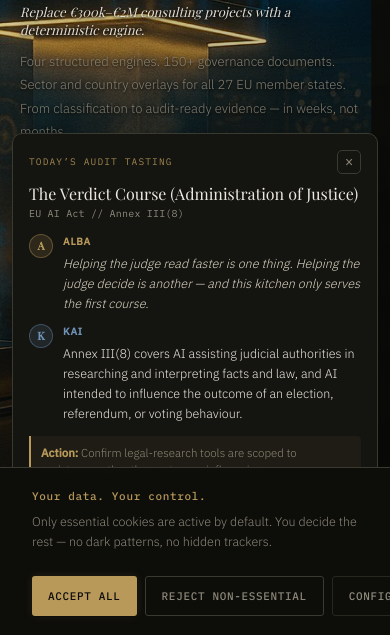
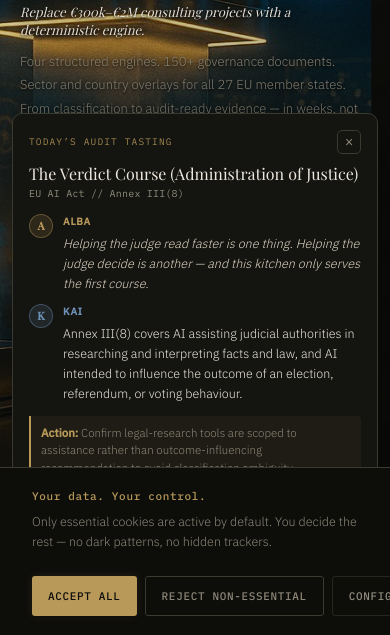
Before and after one commit to digitaldesignlab4u/eace-engine, a plain HTML site: page index.html in a window 390 px wide. Shown: the part 208-843 px from the top of the page. Drawn offline with nearby package versions, Linux system fonts and the light colour scheme; a web font is replaced by a local one.

Commit message:
Increase Daily Audit Tasting card clearance from scroll-to-top button (#10)
The card's bottom offset (78px / 76px mobile) left only ~14px between
its bottom edge and the top of the fixed #scroll-top circular button,
reading as visually crowded/near-overlapping once both are visible
together. Bumped to 100px / 96px for clean ~36px clearance. No other
Daily Tasting behavior touched.

Co-authored-by: Claude <noreply@anthropic.com>

```diff
--- a/eace-style.css
+++ b/eace-style.css
@@ -692,7 +692,7 @@ footer{border-top:0.5px solid var(--line);padding:3rem 0 2rem}
    renders inside .tasting-wave on explicit user click.
 ═══════════════════════════════════════════════════ */
 .tasting-card{
-  position:fixed;right:20px;bottom:78px;width:384px;max-width:calc(100vw - 32px);
+  position:fixed;right:20px;bottom:100px;width:384px;max-width:calc(100vw - 32px);
   background:var(--bg2);border:0.5px solid var(--line2);border-radius:10px;
   box-shadow:0 20px 60px rgba(0,0,0,0.55);z-index:150;
   padding:18px 20px 16px;
@@ -727,5 +727,5 @@ footer{border-top:0.5px solid var(--line);padding:3rem 0 2rem}
 .tasting-wave-btn:hover,.tasting-wave-btn[aria-expanded="true"]{color:var(--green);border-color:rgba(107,143,113,0.5)}
 .tasting-count{font-family:var(--mono);font-size:9.5px;color:var(--faint);letter-spacing:0.04em}
 @media(max-width:480px){
-  .tasting-card{right:12px;left:12px;bottom:76px;width:auto;max-width:none;padding:16px 16px 14px}
+  .tasting-card{right:12px;left:12px;bottom:96px;width:auto;max-width:none;padding:16px 16px 14px}
 }
```
